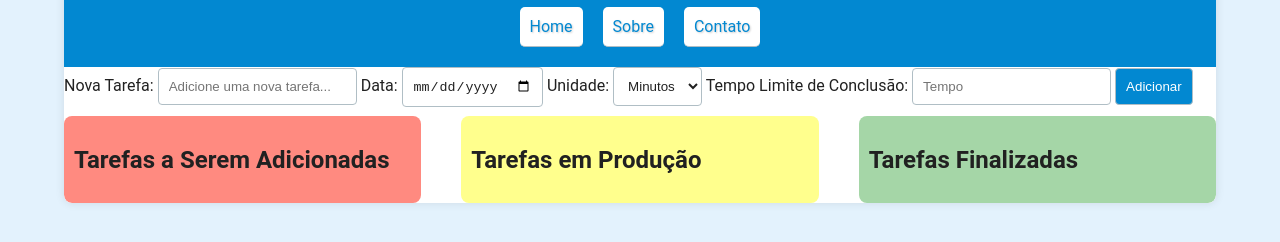
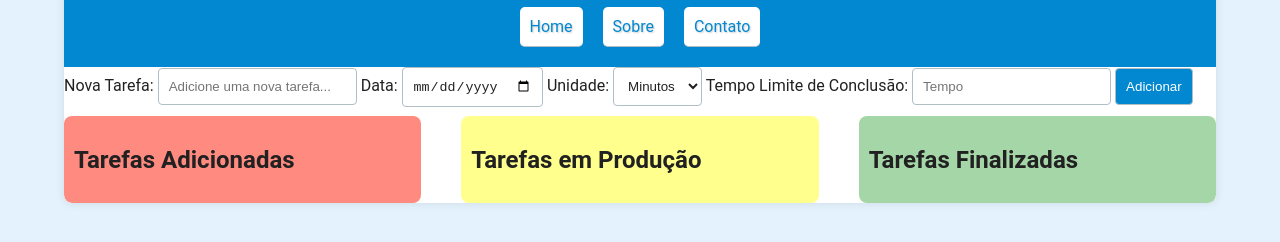
Before and after one commit to InovaByte/anotaja, a plain HTML site: page index.html in a window 1280 px wide. Shown: the part 360-602 px from the top of the page. Drawn offline with Linux system fonts and the light colour scheme; files whose address does not match are found by name.

Commit message:
Update index.html

```diff
--- a/index.html
+++ b/index.html
@@ -46,7 +46,7 @@
 
             <div class="task-lists">
                 <div id="todoList" class="task-list">
-                    <h2>Tarefas a Serem Adicionadas</h2>
+                    <h2>Tarefas Adicionadas</h2>
                     <ul id="todo"></ul>
                 </div>
                 <div id="inProgressList" class="task-list">
@@ -70,7 +70,7 @@
                 <p>
                     Anotajá é um gerenciador de tarefas intuitivo que facilita a organização das suas atividades
                     diárias. Com o Anotajá, você pode adicionar tarefas, definir datas e prazos em minutos, horas ou
-                    dias, e organizar suas tarefas em listas como "A Serem Adicionadas", "Em Produção" e
+                    dias, e organizar suas tarefas em listas como "Adicionadas", "Em Produção" e
                     "Finalizadas". A aplicação salva suas tarefas localmente, garantindo persistência de dados mesmo
                     após recarregar a página. Além disso, oferece notificações de prazos para que você não perca
                     nenhuma atividade importante. O objetivo do Anotajá é aumentar sua produtividade e ajudar você a
```
